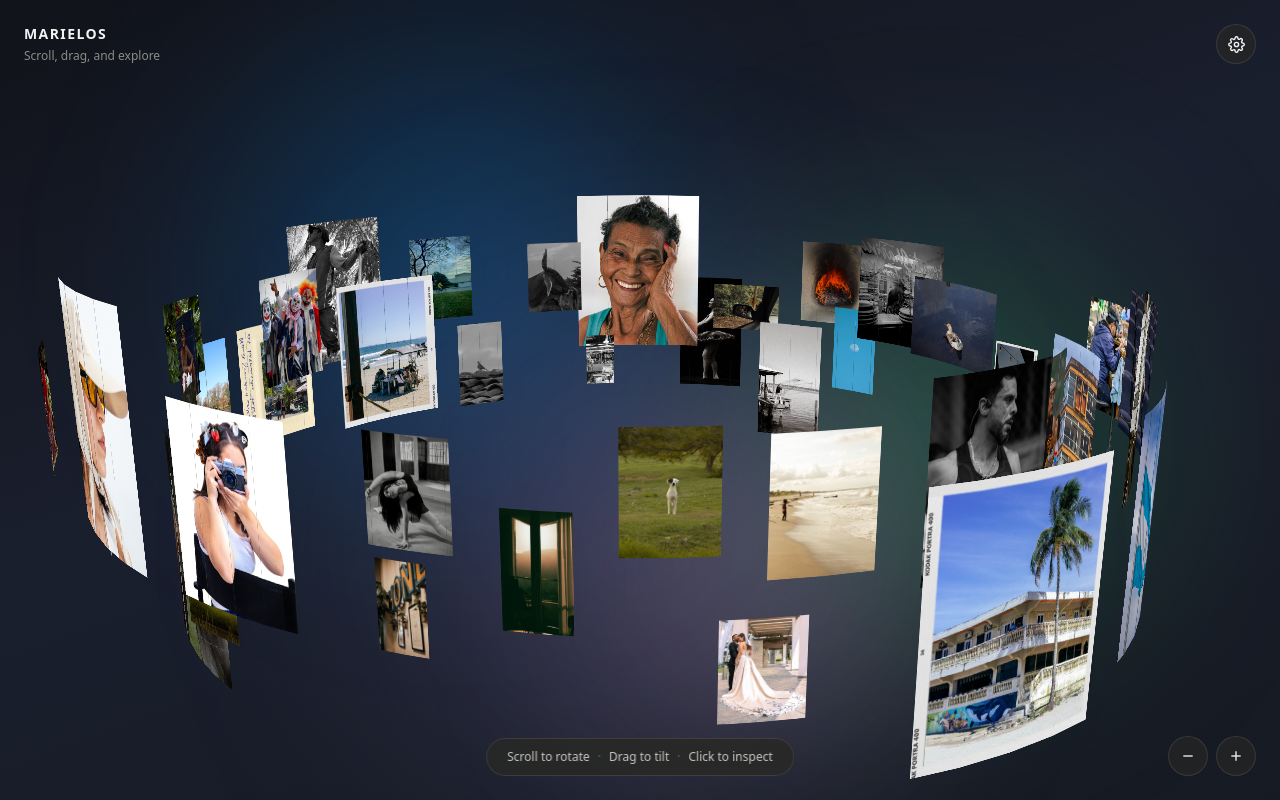
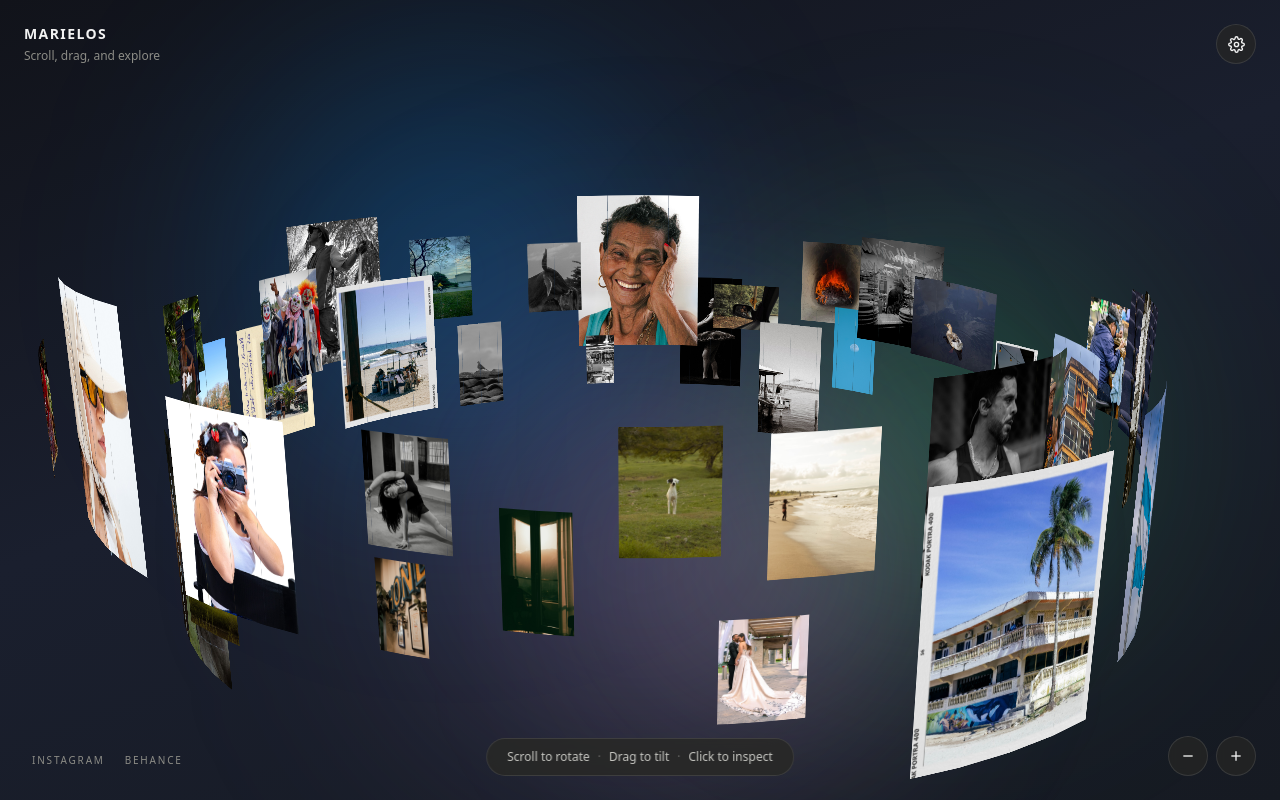
Before and after one commit to Swangwyn1/Marielos, a Next.js app: page / in a window 1280 px wide. Built offline with nearby package versions, Linux system fonts and the light colour scheme.

Commit message:
Refactor add function to accept parameters

```diff
--- a/app/page.tsx
+++ b/app/page.tsx
@@ -981,6 +981,7 @@ export default function CurvedRingArchive({
         <p className="text-xs mt-1" style={{ color: t.textMuted }}>
           Scroll, drag, and explore
         </p>
+
       </div>
 
       {/* Bottom hint pill */}
@@ -1324,6 +1325,33 @@ export default function CurvedRingArchive({
           </button>
         </>
       )}
+
+      {/* --- REDES SOCIALES (Esquina inferior izquierda) --- */}
+      <div className="absolute bottom-6 left-6 md:bottom-8 md:left-8 z-50 flex gap-5 pointer-events-auto">
+        <a
+          href="https://www.instagram.com/TU_USUARIO"
+          target="_blank"
+          rel="noopener noreferrer"
+          className="text-[10px] uppercase tracking-[0.18em] transition-colors"
+          style={{ color: t.textMuted }}
+          onMouseEnter={(e) => e.currentTarget.style.color = t.text}
+          onMouseLeave={(e) => e.currentTarget.style.color = t.textMuted}
+        >
+          Instagram
+        </a>
+        <a
+          href="https://www.behance.net/TU_USUARIO"
+          target="_blank"
+          rel="noopener noreferrer"
+          className="text-[10px] uppercase tracking-[0.18em] transition-colors"
+          style={{ color: t.textMuted }}
+          onMouseEnter={(e) => e.currentTarget.style.color = t.text}
+          onMouseLeave={(e) => e.currentTarget.style.color = t.textMuted}
+        >
+          Behance
+        </a>
+      </div>
+
 {/* --- CAPA DE PANTALLA COMPLETA --- */}
         {isFullscreen && active && (
           <div className="fixed inset-0 z-[100] flex items-center justify-center bg-black/95 backdrop-blur-md">
```
